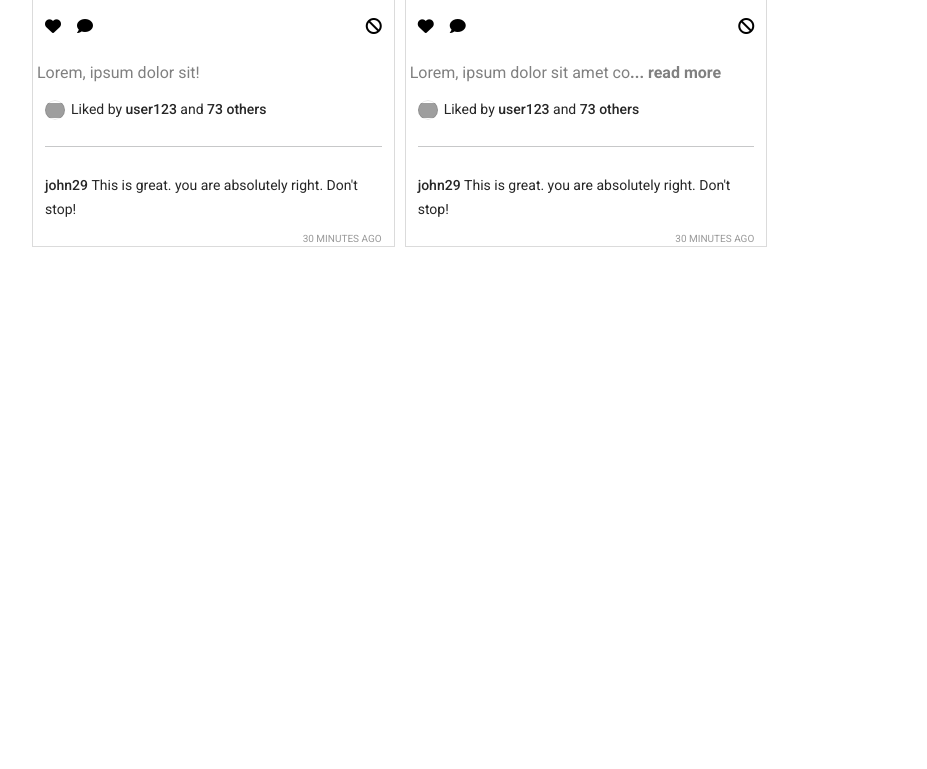
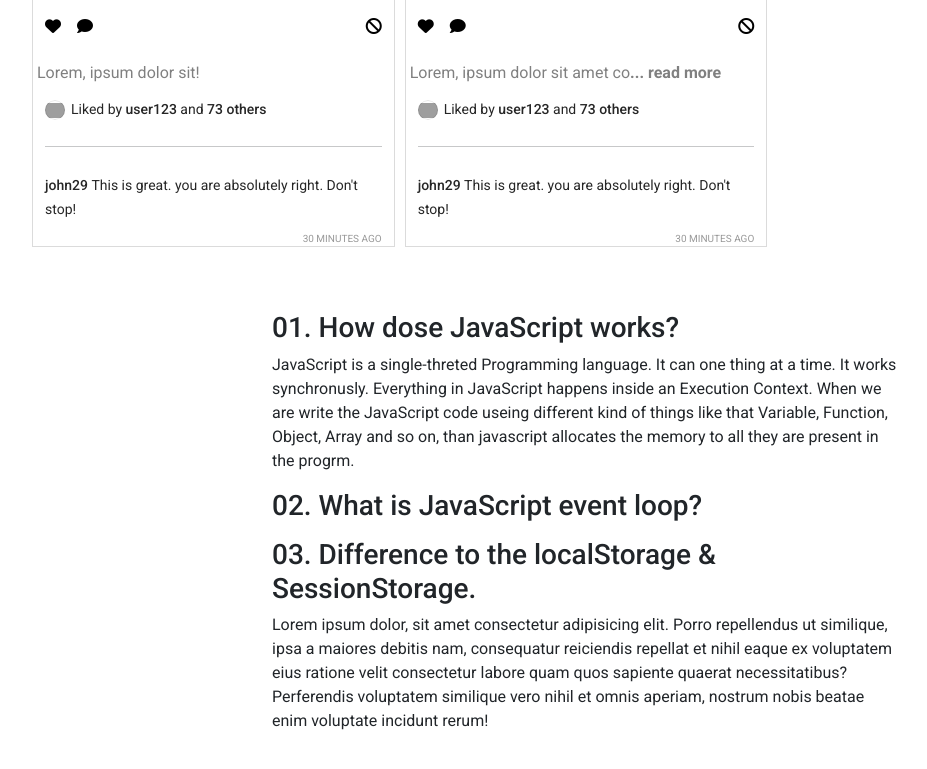
Before and after one commit to Ramash3828/insta-shohor, a plain HTML site: page index.html in a window 1280 px wide. Shown: the part 1285-2054 px from the top of the page, without its empty margins (54-981 px from the left). Before the commit the page ends 1548 px from the top, so only its background shows below. Drawn offline with nearby package versions, Linux system fonts and the light colour scheme; grey boxes are pictures that could not be loaded.

Commit message:
First answer is done

```diff
--- a/index.html
+++ b/index.html
@@ -51,15 +51,27 @@
                     id="navbarSupportedContent"
                 >
                     <ul class="navbar-nav mr-auto">
-                        <li class="nav-link active" role="button" onclick="switchTab( 'posts' )">
+                        <li
+                            class="nav-link active"
+                            role="button"
+                            onclick="switchTab( 'posts' )"
+                        >
                             <i class="fa-solid fa-house"></i>
                         </li>
 
-                        <li class="nav-link active" role="button" onclick="switchTab( 'liked' )">
+                        <li
+                            class="nav-link active"
+                            role="button"
+                            onclick="switchTab( 'liked' )"
+                        >
                             <i class="fa-solid fa-heart text-danger"></i>
                         </li>
 
-                        <li class="nav-link active" role="button" onclick="switchTab( 'reported' )">
+                        <li
+                            class="nav-link active"
+                            role="button"
+                            onclick="switchTab( 'reported' )"
+                        >
                             <i class="fa-solid fa-eye-slash"></i>
                         </li>
                     </ul>
@@ -67,8 +79,7 @@
             </nav>
         </header>
         <main class="main container mx-auto p-3">
-            <div id="posts">
-            </div>
+            <div id="posts"></div>
             <div id="liked">
                 <h1>Liked posts</h1>
             </div>
@@ -77,6 +88,45 @@
                 <h1>Reported posts</h1>
             </div>
         </main>
+        <!-- Questions and Answer -->
+        <section>
+            <div class="row my-5">
+                <div class="col-md-6 offset-md-3">
+                    <div class="qestion-answer mb-3">
+                        <h3>01. How dose JavaScript works?</h3>
+                        <p>
+                            JavaScript is a single-threted Programming language.
+                            It can one thing at a time. It works synchronusly.
+                            Everything in JavaScript happens inside an Execution
+                            Context. When we are write the JavaScript code
+                            useing different kind of things like that Variable,
+                            Function, Object, Array and so on, than javascript
+                            allocates the memory to all they are present in the
+                            progrm.
+                        </p>
+                    </div>
+                    <div class="qestion-answer mb-3">
+                        <h3>02. What is JavaScript event loop?</h3>
+                        <p></p>
+                    </div>
+                    <div class="qestion-answer mb-3">
+                        <h3>
+                            03. Difference to the localStorage & SessionStorage.
+                        </h3>
+                        <p>
+                            Lorem ipsum dolor, sit amet consectetur adipisicing
+                            elit. Porro repellendus ut similique, ipsa a maiores
+                            debitis nam, consequatur reiciendis repellat et
+                            nihil eaque ex voluptatem eius ratione velit
+                            consectetur labore quam quos sapiente quaerat
+                            necessitatibus? Perferendis voluptatem similique
+                            vero nihil et omnis aperiam, nostrum nobis beatae
+                            enim voluptate incidunt rerum!
+                        </p>
+                    </div>
+                </div>
+            </div>
+        </section>
         <footer></footer>
 
         <!-- add javascript  file  -->
```
